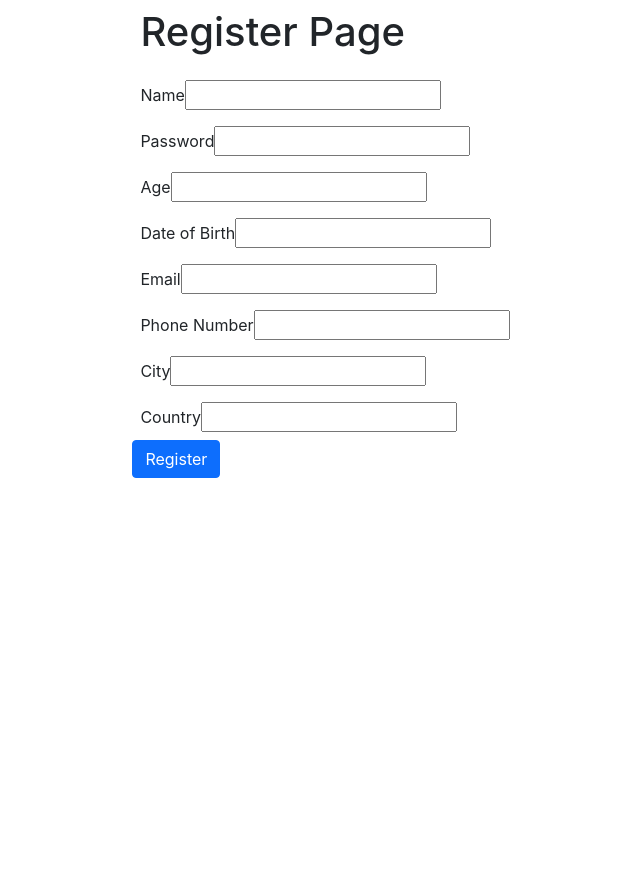
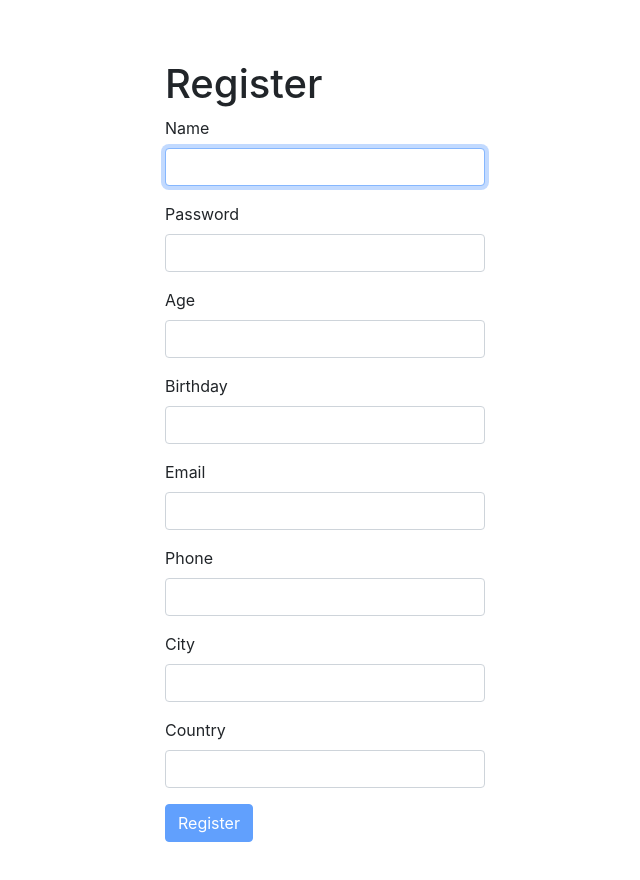
Before and after one commit to jitrakorn/TT3_Group3, a React (Create React App) app in the folder frontend/: page /register in a window 1280 px wide. Shown: the top 880 px of the page, without its empty margins (315-955 px from the left). Before the commit the page ends 800 px from the top, so only its background shows below. Built offline with nearby package versions, Linux system fonts and the light colour scheme.

Commit message:
modified to use react-bootstrap with handler to redirect

```diff
--- a/frontend/package.json
+++ b/frontend/package.json
@@ -8,6 +8,7 @@
     "@testing-library/user-event": "^13.5.0",
     "bootstrap": "^5.1.3",
     "react": "^17.0.2",
+    "react-bootstrap": "^2.1.1",
     "react-dom": "^17.0.2",
     "react-router-dom": "^6.2.1",
     "react-scripts": "5.0.0",
--- /dev/null
+++ b/frontend/src/components/Login.css
@@ -0,0 +1,10 @@
+@media all and (min-width: 480px) {
+  .Login {
+    padding: 60px 0;
+  }
+
+  .Login form {
+    margin: 0 auto;
+    max-width: 320px;
+  }
+}
--- a/frontend/src/components/Login.js
+++ b/frontend/src/components/Login.js
@@ -1,44 +1,51 @@
 import { useState } from "react";
-import { Link } from "react-router-dom";
+
+import { useNavigate } from "react-router-dom";
+
+import Form from "react-bootstrap/Form";
+import Button from "react-bootstrap/Button";
+
+import "./Login.css";
 
 const Login = () => {
   const [username, setUsername] = useState("");
   const [password, setPassword] = useState("");
 
+  let navigate = useNavigate();
+
+  const validateForm = (username, password) => {
+    // check if valid
+    return true;
+  };
+
+  const onSubmit = (e) => {
+    e.preventDefault();
+    if (validateForm) navigate("/");
+  };
+
   return (
-    <div className="d-flex align-items-center justify-content-center">
-      <form>
-        <div className="p-2">
-          <h1>LoginPage</h1>
-        </div>
-        <div className="p-2">
-          <label>Name</label>
-          <input
-            className="login-username"
+    <div className="Login">
+      <Form onSubmit={onSubmit}>
+        <h1>Log In</h1>
+        <Form.Group className="mb-3">
+          <Form.Label>Name</Form.Label>
+          <Form.Control
+            value={username}
             onChange={(e) => setUsername(e.target.value)}
-            value={username}
           />
-        </div>
-        <div className="p-2">
-          <label>Password</label>
-          <input
+        </Form.Group>
+        <Form.Group className="mb-3" controlId="password">
+          <Form.Label>Password</Form.Label>
+          <Form.Control
             type="password"
-            className="login-password"
+            value={password}
             onChange={(e) => setPassword(e.target.value)}
-            value={password}
           />
-        </div>
-        <div className="p-2">
-          <Link to="/home" className="btn btn-primary p-2">
-            Login
-          </Link>
-        </div>
-        <div className="p-2">
-          <Link to="/register" className="btn btn-primary p-2">
-            Register
-          </Link>
-        </div>
-      </form>
+        </Form.Group>
+        <Button block className="mb-3" type="submit">
+          Login
+        </Button>
+      </Form>
     </div>
   );
 };
--- a/frontend/src/components/Register.js
+++ b/frontend/src/components/Register.js
@@ -1,5 +1,10 @@
 import { useState } from "react";
-import { Link } from "react-router-dom";
+import { useNavigate } from "react-router-dom";
+
+import Form from "react-bootstrap/Form";
+import Button from "react-bootstrap/Button";
+
+import "./Login.css";
 
 const Register = () => {
   const [username, setUsername] = useState("");
@@ -10,84 +15,98 @@ const Register = () => {
   const [phone, setPhone] = useState("");
   const [city, setCity] = useState("");
   const [country, setCountry] = useState("");
+  const [details, setDetails] = useState({});
+
+  let navigate = useNavigate();
+
+  const validateForm = () => {
+    return username.length > 0 && password.length > 0;
+  };
+
+  const addUser = () => {
+    // call api to upload user
+  };
+
+  const onSubmitHandler = (e) => {
+    e.preventDefault();
+    details.username = username;
+    details.password = password;
+    details.age = age;
+    details.birthday = birthday;
+    details.email = email;
+    details.phone = phone;
+    details.city = city;
+    details.country = country;
+
+    console.log(details);
+
+    navigate("/login");
+  };
 
   return (
-    <div className="d-flex align-items-center justify-content-center">
-      <form>
-        <div className="p-2">
-          <h1>Register Page</h1>
-        </div>
-        <div className="p-2">
-          <label>Name</label>
-          <input
-            className="register-username"
+    <div className="Login">
+      <Form onSubmit={onSubmitHandler}>
+        <h1>Register</h1>
+        <Form.Group className="mb-3">
+          <Form.Label>Name</Form.Label>
+          <Form.Control
+            autoFocus
+            type="text"
+            value={username}
             onChange={(e) => setUsername(e.target.value)}
-            value={username}
           />
-        </div>
-        <div className="p-2">
-          <label>Password</label>
-          <input
+        </Form.Group>
+        <Form.Group className="mb-3" controlId="password">
+          <Form.Label>Password</Form.Label>
+          <Form.Control
             type="password"
-            className="register-password"
+            value={password}
             onChange={(e) => setPassword(e.target.value)}
-            value={password}
           />
-        </div>
-        <div className="p-2">
-          <label>Age</label>
-          <input
-            className="register-age"
-            onChange={(e) => setAge(e.target.value)}
-            value={age}
+        </Form.Group>
+        <Form.Group className="mb-3">
+          <Form.Label>Age</Form.Label>
+          <Form.Control value={age} onChange={(e) => setAge(e.target.value)} />
+        </Form.Group>
+        <Form.Group className="mb-3">
+          <Form.Label>Birthday</Form.Label>
+          <Form.Control
+            value={birthday}
+            onChange={(e) => setBirthday(e.target.value)}
           />
-        </div>
-        <div className="p-2">
-          <label>Date of Birth</label>
-          <input
-            className="register-birthday"
-            onChange={(e) => setBirthday(e.target.value)}
-            value={birthday}
+        </Form.Group>
+        <Form.Group className="mb-3">
+          <Form.Label>Email</Form.Label>
+          <Form.Control
+            value={email}
+            onChange={(e) => setEmail(e.target.value)}
           />
-        </div>
-        <div className="p-2">
-          <label>Email</label>
-          <input
-            className="register-email"
-            onChange={(e) => setEmail(e.target.value)}
-            value={email}
+        </Form.Group>
+        <Form.Group className="mb-3">
+          <Form.Label>Phone</Form.Label>
+          <Form.Control
+            value={phone}
+            onChange={(e) => setPhone(e.target.value)}
           />
-        </div>
-        <div className="p-2">
-          <label>Phone Number</label>
-          <input
-            className="register-phone"
-            onChange={(e) => setPhone(e.target.value)}
-            value={phone}
+        </Form.Group>
+        <Form.Group className="mb-3">
+          <Form.Label>City</Form.Label>
+          <Form.Control
+            value={city}
+            onChange={(e) => setCity(e.target.value)}
           />
-        </div>
-        <div className="p-2">
-          <label>City</label>
-          <input
-            className="register-city"
-            onChange={(e) => setCity(e.target.value)}
-            value={city}
+        </Form.Group>
+        <Form.Group className="mb-3">
+          <Form.Label>Country</Form.Label>
+          <Form.Control
+            value={country}
+            onChange={(e) => setCountry(e.target.value)}
           />
-        </div>
-        <div className="p-2">
-          <label>Country</label>
-          <input
-            className="register-country"
-            onChange={(e) => setCountry(e.target.value)}
-            value={country}
-          />
-        </div>
-        <div>
-          <Link to="/login" className="btn btn-primary">
-            Register
-          </Link>
-        </div>
-      </form>
+        </Form.Group>
+        <Button block className="mb-3" type="submit" disabled={!validateForm()}>
+          Register
+        </Button>
+      </Form>
     </div>
   );
 };
```
Also changed, not shown: 1 other file (tests, documents, lock files or other folders).
